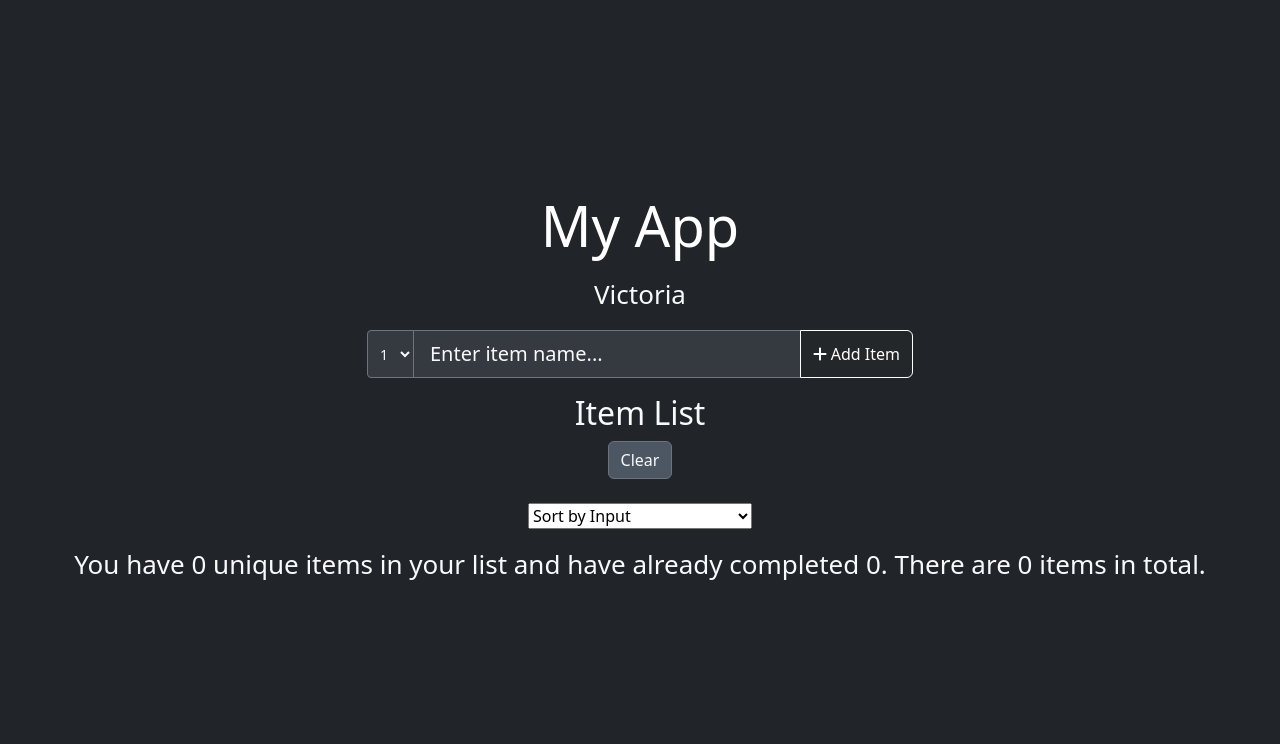
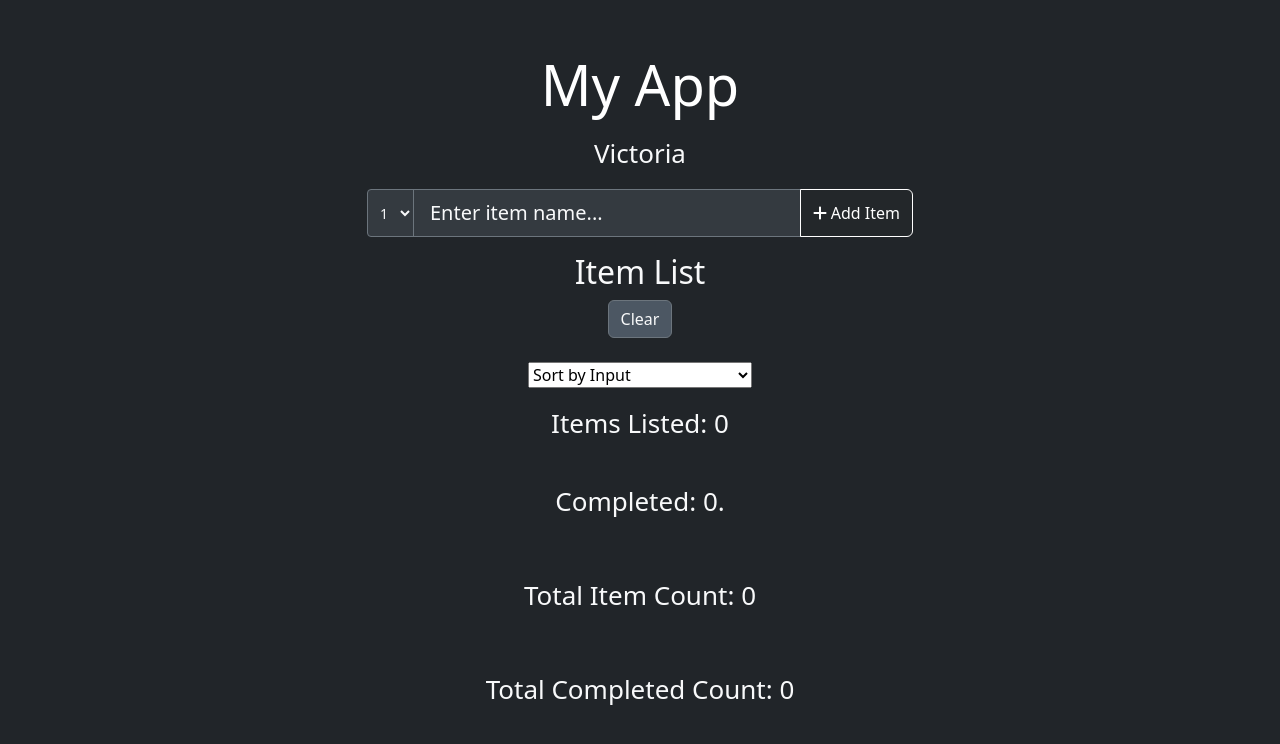
Before and after one commit to Zykezyke/new-react2, a React (Create React App) app: page / in a window 1280 px wide. Shown: the top 744 px of the page. Built offline with nearby package versions, Linux system fonts and the light colour scheme.

Commit message:
added total completed

```diff
--- a/src/Footer.js
+++ b/src/Footer.js
@@ -9,13 +9,20 @@ function Footer({ items }) {
     0
   );
 
+  let totalCompleted = completedItem.reduce(
+    (total, currentItem) => total + currentItem.quantity,
+    0
+  );
+
   return (
     <div className="App-footer bg-dark text-light py-3">
-      <p className="mb-0">
-        You have {items.length} unique items in your list and have already
-        completed {completedItem.length}. There are {totalQuantity} items in
-        total.
-      </p>
+      <p className="mb-0">Items Listed: {items.length}</p>
+      <br />
+      <p>Completed: {completedItem.length}.</p>
+      <br />
+      <p>Total Item Count: {totalQuantity}</p>
+      <br />
+      <p>Total Completed Count: {totalCompleted}</p>
     </div>
   );
 }
```
